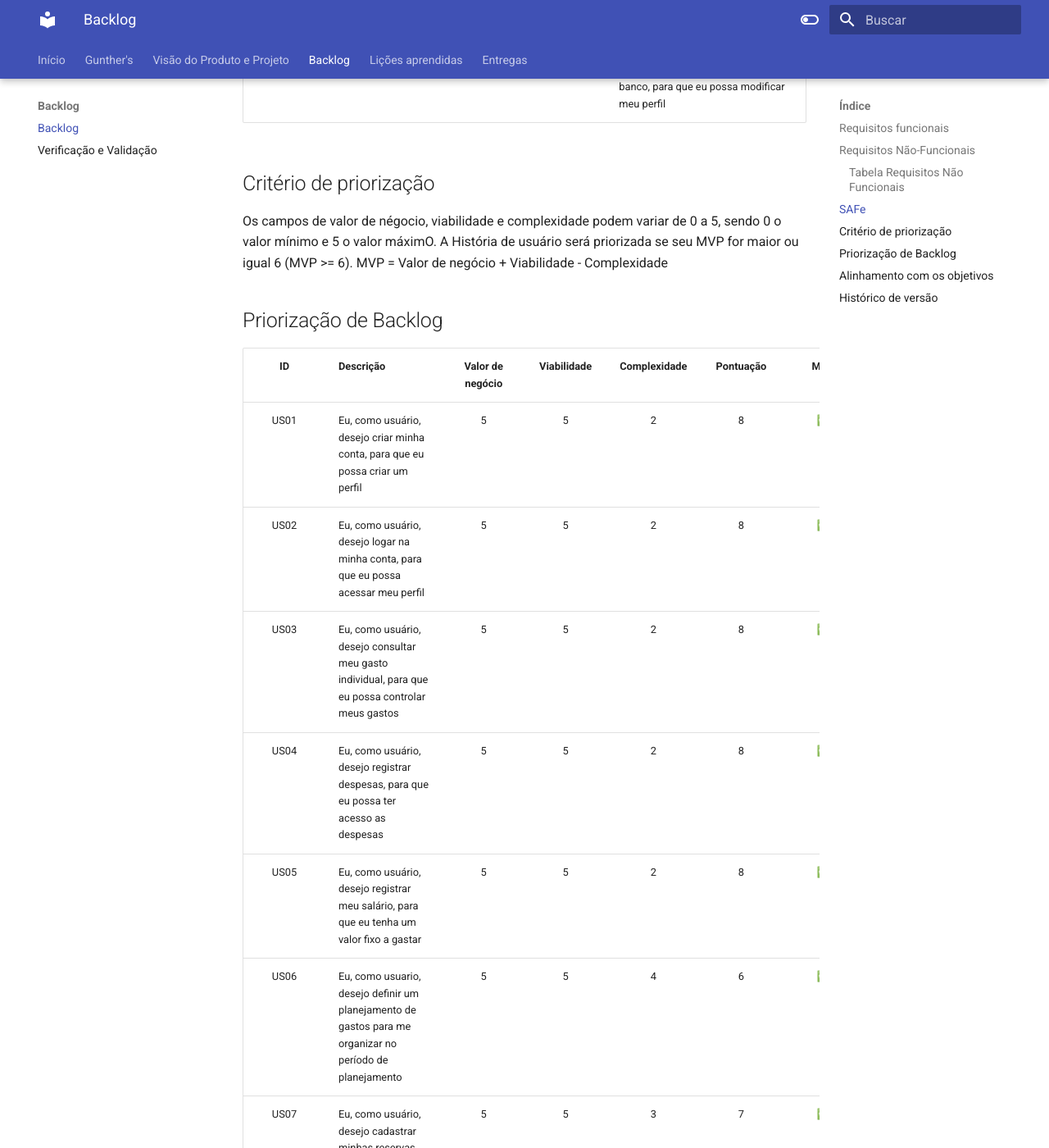
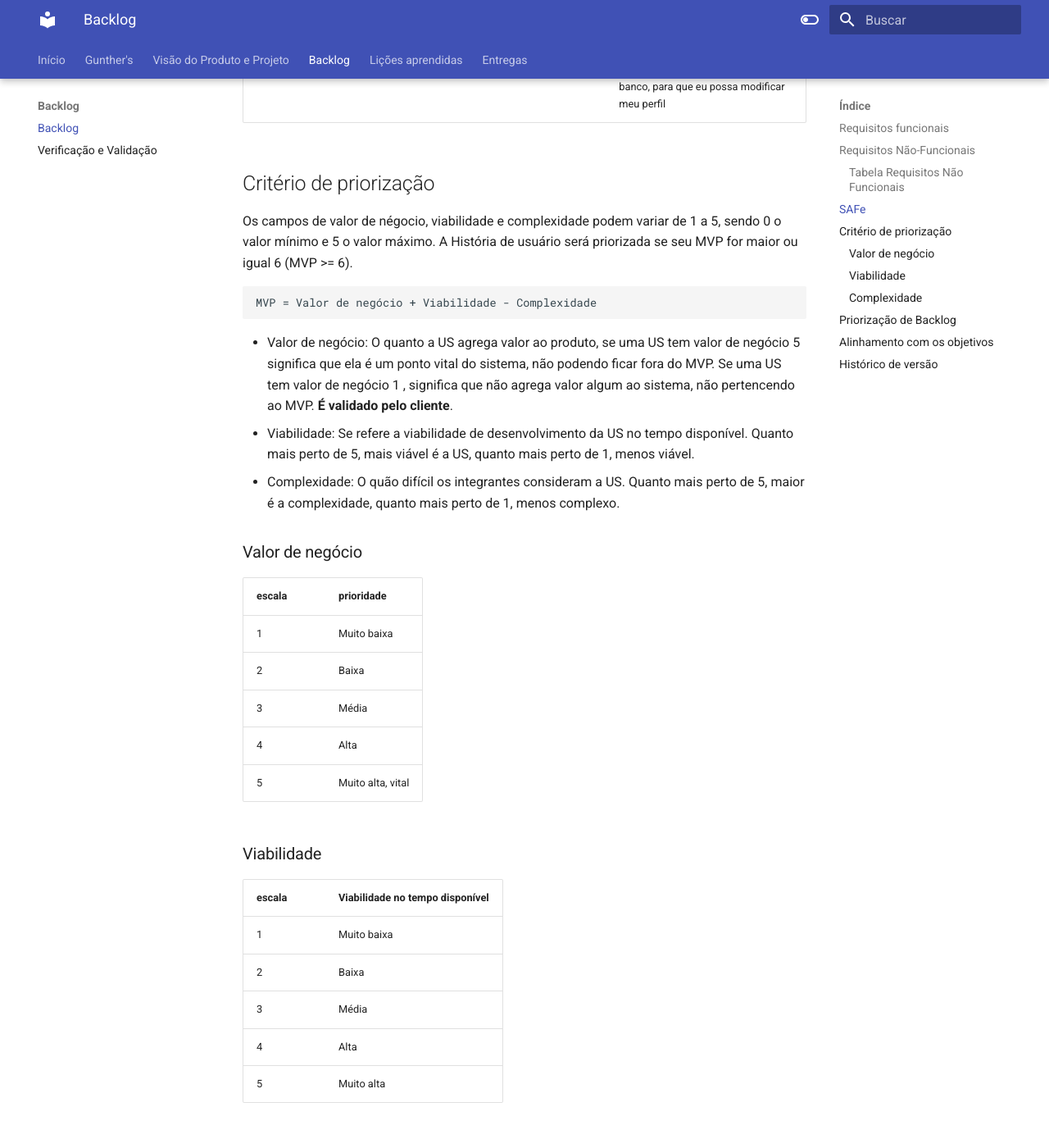
Before and after one commit to mdsreq-fga-unb/2023.2-CarteiraControl, an MkDocs documentation site: the page built from docs/backlog.md, in a window 1280 px wide and 1400 px high, scrolled down 3843 px. Shown: the whole window at 82% size. Built offline with MkDocs 1.6.1 and Material for MkDocs 9.7.7, drawn with Linux system fonts in a browser that asks for light colours; some of the changed text lies outside the part shown.

Commit message:
Correção da priorização de backlog.

```diff
--- a/docs/backlog.md
+++ b/docs/backlog.md
@@ -169,9 +169,40 @@ O framework utilizado para a declaração de requisitos não funcionais foi o UR
 </table>
 
 ## Critério de priorização
-Os campos de valor de négocio, viabilidade e complexidade podem variar de 0 a 5, sendo 0 o valor mínimo e 5 o valor máximO. A História de usuário será priorizada se seu MVP for maior ou igual 6 (MVP >= 6).
-MVP = Valor de negócio + Viabilidade - Complexidade
+Os campos de valor de négocio, viabilidade e complexidade podem variar de 1 a 5, sendo 0 o valor mínimo e 5 o valor máximo. A História de usuário será priorizada se seu MVP for maior ou igual 6 (MVP >= 6).
 
+    MVP = Valor de negócio + Viabilidade - Complexidade
+
+ - Valor de negócio: O quanto a US agrega valor ao produto, se uma US tem valor de negócio 5 significa que ela é um ponto vital do sistema, não podendo ficar fora do MVP. Se uma US tem valor de negócio 1 , significa que não agrega valor algum ao sistema, não pertencendo ao MVP. <b>É validado pelo cliente</b>.
+ - Viabilidade: Se refere a viabilidade de desenvolvimento da US no tempo disponível. Quanto mais perto de 5, mais viável é a US, quanto mais perto de 1, menos viável.
+ - Complexidade: O quão difícil os integrantes consideram a US. Quanto mais perto de 5, maior é a complexidade, quanto mais perto de 1, menos complexo.
+
+### Valor de negócio
+|escala| prioridade|
+| ----- | ------------|
+| 1 | Muito baixa |
+| 2 | Baixa |
+| 3 | Média |
+| 4 | Alta |
+| 5 | Muito alta, vital |
+
+### Viabilidade
+|escala| Viabilidade no tempo disponível|
+| ----- | ------------|
+| 1 | Muito baixa |
+| 2 | Baixa |
+| 3 | Média |
+| 4 | Alta |
+| 5 | Muito alta |
+
+### Complexidade
+|escala| Nível de complexidade|
+| ----- | ------------|
+| 1 | Muito baixa |
+| 2 | Baixa |
+| 3 | Média |
+| 4 | Alta |
+| 5 | Muito alta, não fazemos ideia de como implementar |
 
 ## Priorização de Backlog
 
@@ -183,18 +214,18 @@ MVP = Valor de negócio + Viabilidade - Complexidade
 |  US04  | Eu, como usuário, desejo registrar despesas, para que eu possa ter acesso as despesas  |        5         |     5      |    2       |    8     |✅ |
 |  US05  | Eu, como usuário, desejo registrar meu salário, para que eu tenha um valor fixo a gastar  |     5          |   5       |      2       |  8    |✅ |
 |  US06  | Eu, como usuario, desejo definir um planejamento de gastos para me organizar no período de planejamento  |      5 |       5 |      4 | 6    |✅ |
-|  US07  | Eu, como usuário, desejo cadastrar minhas reservas (ex.:contas,dinheiro físico em carteiro), para que eu possa rastrear minhas depesas |    5 |   5      |   3   |    7    |✅ |
-|  US08  | Eu, como usuário, desejo atualizar o saldo das minhas contas, para que eu possa saber em, tempo real, os recursos financeiros disponíveis                          |        5         |      5      |      2       |     8     |✅|
-|  US09  | Eu, como usuário, desejo criar um novo tipo categoria de despesas, para que eu possa filtrar os despesas adicionais                    |        5         |      5      |      5       |     5    |❌|
-|  US10  | Eu, como usuário, desejo ser notificado 5 dias antes da data do planejamento, para que eu não exceda o limite da data.                |        5         |      5      |      5       |     5     |❌ |
+|  US07  | Eu, como usuário, desejo cadastrar minhas reservas (ex.:contas,dinheiro físico em carteiro), para que eu possa rastrear minhas depesas |    4 |   5      |   3   |    6    |✅ |
+|  US08  | Eu, como usuário, desejo atualizar o saldo das minhas contas, para que eu possa saber em, tempo real, os recursos financeiros disponíveis                          |        4         |      5      |      2       |     7     |✅|
+|  US09  | Eu, como usuário, desejo criar um novo tipo categoria de despesas, para que eu possa filtrar as despesas adicionais                    |        3         |      5      |      5       |     3    |❌|
+|  US10  | Eu, como usuário, desejo ser notificado 5 dias antes da data do planejamento, para que eu não exceda o limite da data.                |        2         |      4      |      5       |     1    |❌ |
 |  US11  | Eu, como usuário, desejo categorizar despesas, para que eu possa filtrar as despesas               |        5         |      5      |      4       |     6     |✅ |
 |  US12  | Eu, como usuário, desejo definir teto de gasto para cada categoria, para que eu controle gastos específicos             |        5         |      5      |      4       |     6     |✅ |
 |  US13  | Eu, como usuário, desejo acompanhar progresso em direção as metas do planejamento, para que eu possa poupar recursos   financeiros  |        5         |      5      |      4       |     6     |✅ |
-|  US14  | Eu, como usuário, desejo ser notificado quando 80% perto do teto de gastos. para que eu não exceda o limite de gastos |        5         |      5      |      5       |     5     |❌ |
-|  US15  | Eu, como usuário, desejo ver gráfico circular do balanço mensal, para que eu tenha conhecimentos dos meu gastos ao final do mês                 |        5   |    5      |       4      |     6     | ✅|
-|  US16  | Eu, como usuário, desejo categorizar ganhos, para que eu possa filtrar os ganhos   |        3         |      5      |      4       |     4     | ❌|
-|  US17  | Eu, como usuário, desejo atualizar as informações da minha conta de usuário, para que eu possa modificar meu perfil   |        5         |      5      |      3       |     7     |✅ |
-| US18 | como usuário, desejo ver gráficos de barras dos gastos por categoria, para que eu tenha conhecimento dos meu ganhos mensais em cada categoria de gasto                |        5         |      5      |      4      |     6     |✅ |
+|  US14  | Eu, como usuário, desejo ser notificado quando 80% perto do teto de gastos. para que eu não exceda o limite de gastos |        3         |      5      |      5       |     3     |❌ |
+|  US15  | Eu, como usuário, desejo ver gráfico circular do balanço mensal, para que eu tenha conhecimentos dos meu gastos ao final do mês                 |        4   |    5      |       3      |     6     | ✅|
+|  US16  | Eu, como usuário, desejo categorizar ganhos, para que eu possa filtrar os ganhos   |        2         |      5      |      4       |     3     | ❌|
+|  US17  | Eu, como usuário, desejo atualizar as informações da minha conta de usuário, para que eu possa modificar meu perfil   |        5         |      5      |      3       |     5     |✅ |
+| US18 | como usuário, desejo ver gráficos de barras dos gastos por categoria, para que eu tenha conhecimento dos meu ganhos mensais em cada categoria de gasto                |        4         |      5      |      3      |     6     |✅ |
 | US19 | como usuário, desejo ver gráficos de barras dos ganhos por categoria, para que eu tenha conhecimento dos meu ganhos mensais                 |        3         |      5      |      4       |     4     |❌ |
 
 
```
